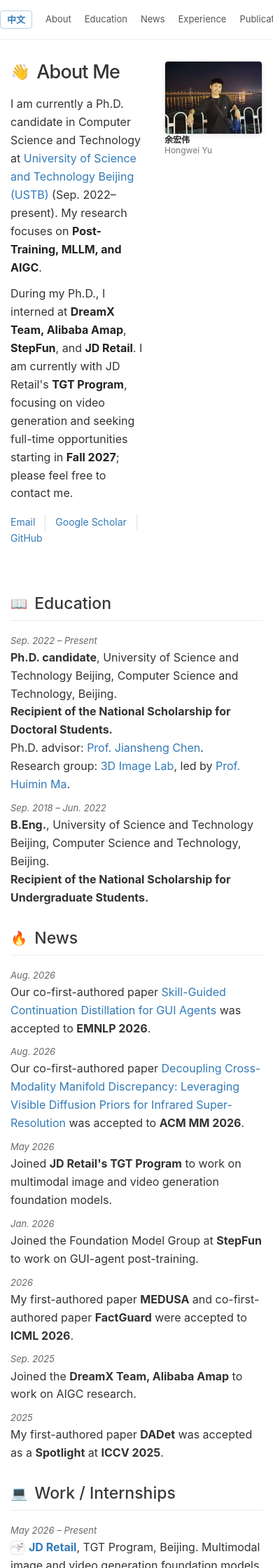
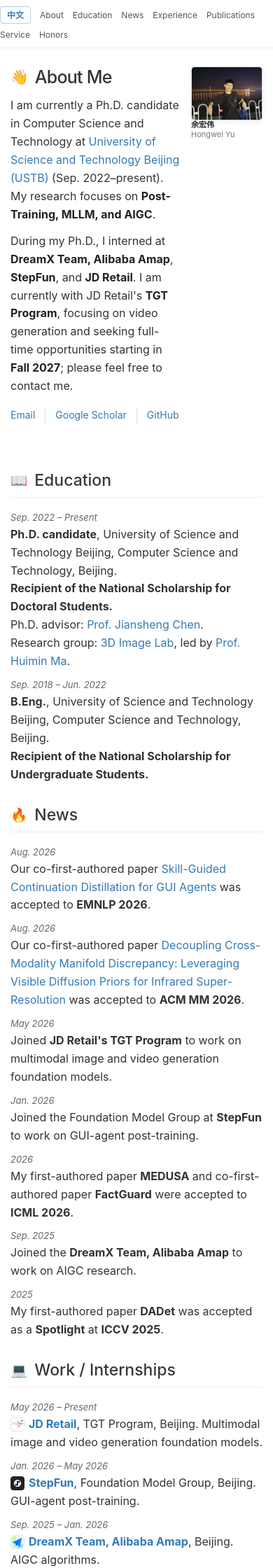
Before and after one commit to yuhongwei22/yuhongwei22.github.io, a Jekyll site: the page built from _pages/en.md, in a window 390 px wide. Shown: the top 2240 px of the page at 70% size. Built offline with Jekyll 4.4.1, drawn with Linux system fonts in a browser that asks for light colours; a style sheet for code colours, icons or effects is not loaded.

Commit message:
Improve mobile homepage layout

```diff
--- a/assets/css/main.scss
+++ b/assets/css/main.scss
@@ -325,19 +325,30 @@ body.academic-home { min-height:100vh; margin:0; padding:0; color:#333; backgrou
 
 @media (max-width:700px) {
   .academic-wrap { width:min(100% - 30px,960px); }
-  .academic-nav { overflow-x:auto; }
-  .academic-nav nav { width:max-content; min-width:100%; justify-content:flex-start; gap:19px; }
+  .academic-nav { overflow-x:visible; }
+  .academic-nav nav { width:100%; min-width:0; min-height:0; justify-content:flex-start; flex-wrap:wrap; gap:6px 16px; padding:9px 0; }
   .academic-nav a { font-size:13px; }
-  .academic-intro { grid-template-columns:1fr 145px; gap:20px; padding-top:30px; }
-  .academic-intro h1 { font-size:27px; }
-  .academic-profile { width:140px; }
-  .academic-avatar { width:140px; height:105px; border-radius:5px; }
+  .academic-nav .academic-language-switch { margin-right:0; }
+  .academic-intro { grid-template-columns:minmax(0,1fr) 118px; gap:16px; padding-top:26px; }
+  .academic-intro h1 { margin-bottom:13px; font-size:26px; }
+  .academic-profile { width:116px; }
+  .academic-avatar { width:116px; height:87px; border-radius:5px; }
   .academic-profile__name { display:block; margin-top:6px; line-height:1.25; }
   .academic-profile__name strong,.academic-profile__name span { display:block; font-size:12px; }
   .academic-list li { grid-template-columns:1fr; gap:1px; padding:5px 0; }
   .academic-list time { font-size:13px; }
   .academic-footer { display:block; margin-top:30px; }
   .academic-footer span { display:block; margin:3px 0; }
+}
+
+@media (max-width:420px) {
+  .academic-nav nav { gap:6px 13px; }
+  .academic-nav a { font-size:12px; }
+  .academic-intro { grid-template-columns:minmax(0,1fr) 104px; gap:12px; }
+  .academic-intro h1 { font-size:25px; }
+  .academic-profile { width:102px; }
+  .academic-avatar { width:102px; height:77px; }
+  .academic-profile__name strong,.academic-profile__name span { font-size:11px; }
 }
 
 /* Visual research-paper rows */
```
